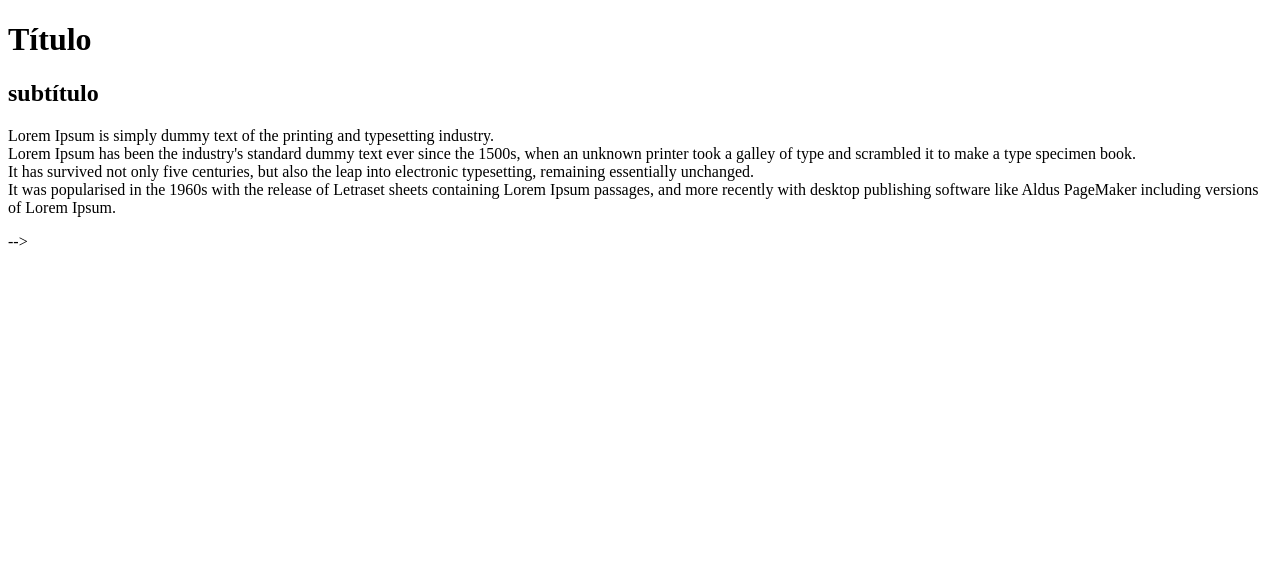
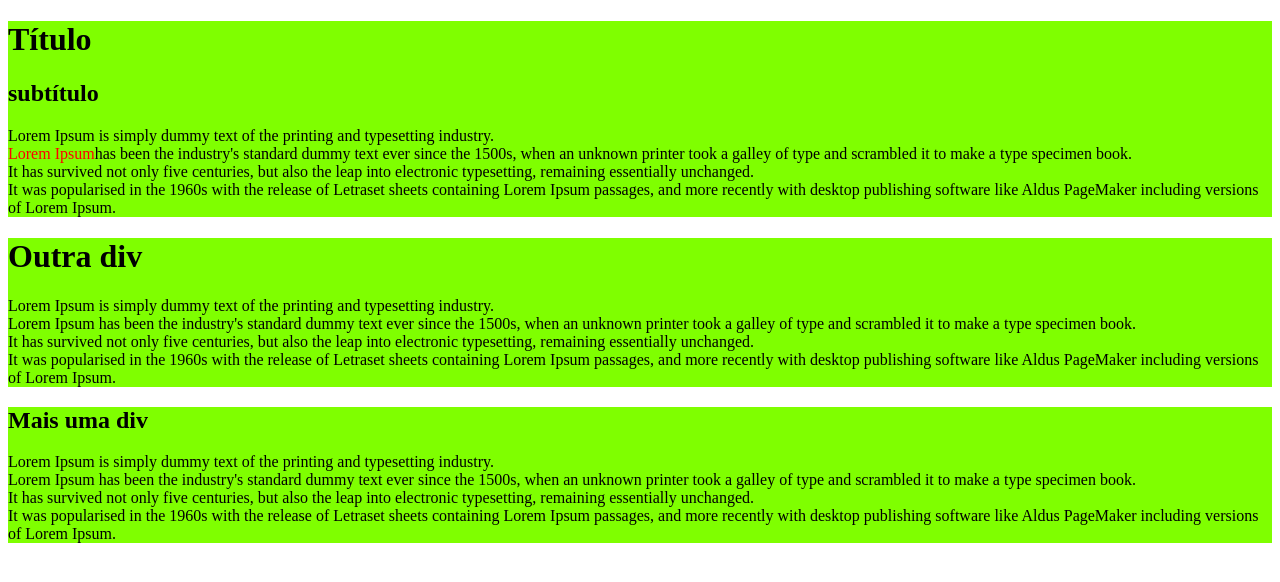
Before and after one commit to Guuhmenezes/tituloseparagrafos, a plain HTML site: page 07-div-pan/tituloseparagrafos.html in a window 1280 px wide. Drawn offline with Linux system fonts and the light colour scheme.

Commit message:
fazendo as div

```diff
--- a/07-div-pan/tituloseparagrafos.html
+++ b/07-div-pan/tituloseparagrafos.html
@@ -2,15 +2,30 @@
 <html lang="pt-br">
     <head>
         <meta charset="utf-8">
-        <title>Títulos e Páragrafos</title>
+        <title>Aprendendo html-div</title>
+        <style>
+            div{background-color: chartreuse;}
+            span{color: red;}
+        </style>
     </head>
     <body>
-        <h1>Título</h1>
-        <h2>subtítulo</h2>
-        <p>Lorem Ipsum is simply dummy text of the printing and typesetting industry. <br>Lorem Ipsum has been the industry's standard dummy text ever since the 1500s, when an unknown printer took a galley of type and scrambled it to make a type specimen book. <br> It has survived not only five centuries, but also the leap into electronic typesetting, remaining essentially unchanged. <br> It was popularised in the 1960s with the release of Letraset sheets containing Lorem Ipsum passages, and more recently with desktop publishing software like Aldus PageMaker including versions of Lorem Ipsum.</p>
-        <!-- <h3>Título Nível 3</h3>
-        <h4>Título Nível 4</h4>
-        <h5>Título Nível 5</h5>
-        <h6>Título Nível 6</h6> --> -->
+         <!-- Aqui começa a minha Div -->
+        <div>
+            <h1>Título</h1>
+            <h2>subtítulo</h2>
+            <p>Lorem Ipsum is simply dummy text of the printing and typesetting industry. <br> <span>Lorem Ipsum</span>has been the industry's standard dummy text ever since the 1500s, when an unknown printer took a galley of type and scrambled it to make a type specimen book. <br> It has survived not only five centuries, but also the leap into electronic typesetting, remaining essentially unchanged. <br> It was popularised in the 1960s with the release of Letraset sheets containing Lorem Ipsum passages, and more recently with desktop publishing software like Aldus PageMaker including versions of Lorem Ipsum.</p>
+         </div> <!-- Aqui termina minha Div -->
+          <!-- Aqui começa a minha Div -->
+        <div>
+            <h1>Outra div</h1>
+            <p>Lorem Ipsum is simply dummy text of the printing and typesetting industry. <br>Lorem Ipsum has been the industry's standard dummy text ever since the 1500s, when an unknown printer took a galley of type and scrambled it to make a type specimen book. <br> It has survived not only five centuries, but also the leap into electronic typesetting, remaining essentially unchanged. <br> It was popularised in the 1960s with the release of Letraset sheets containing Lorem Ipsum passages, and more recently with desktop publishing software like Aldus PageMaker including versions of Lorem Ipsum.</p>
+        </div> <!-- Aqui termina minha Div -->
+         <!-- Aqui começa a minha Div -->
+        <div>
+            <h2>Mais uma div</h2>
+            <p>Lorem Ipsum is simply dummy text of the printing and typesetting industry. <br>Lorem Ipsum has been the industry's standard dummy text ever since the 1500s, when an unknown printer took a galley of type and scrambled it to make a type specimen book. <br> It has survived not only five centuries, but also the leap into electronic typesetting, remaining essentially unchanged. <br> It was popularised in the 1960s with the release of Letraset sheets containing Lorem Ipsum passages, and more recently with desktop publishing software like Aldus PageMaker including versions of Lorem Ipsum.</p>
+        </div> <!-- Aqui termina minha Div -->
+
+
     </body>
 </html>
```
Also changed, not shown: 07-div-pan/div-span.html (added, +16 -0 lines).
